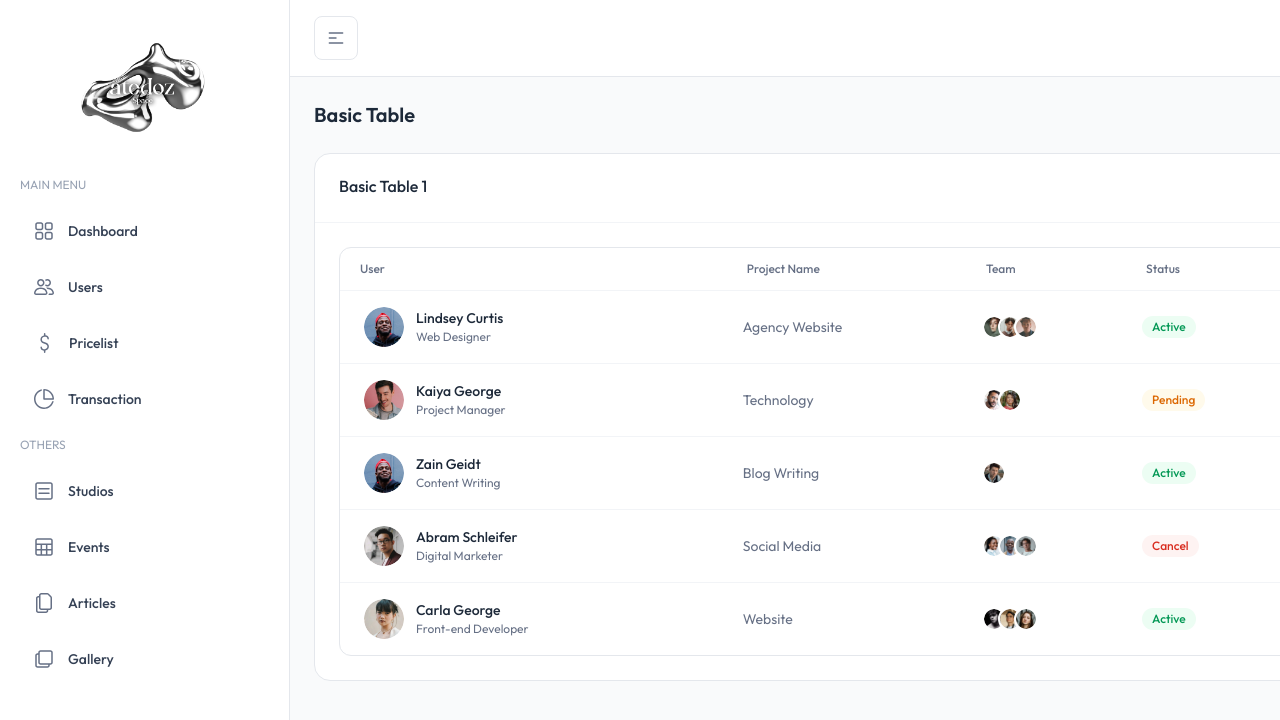
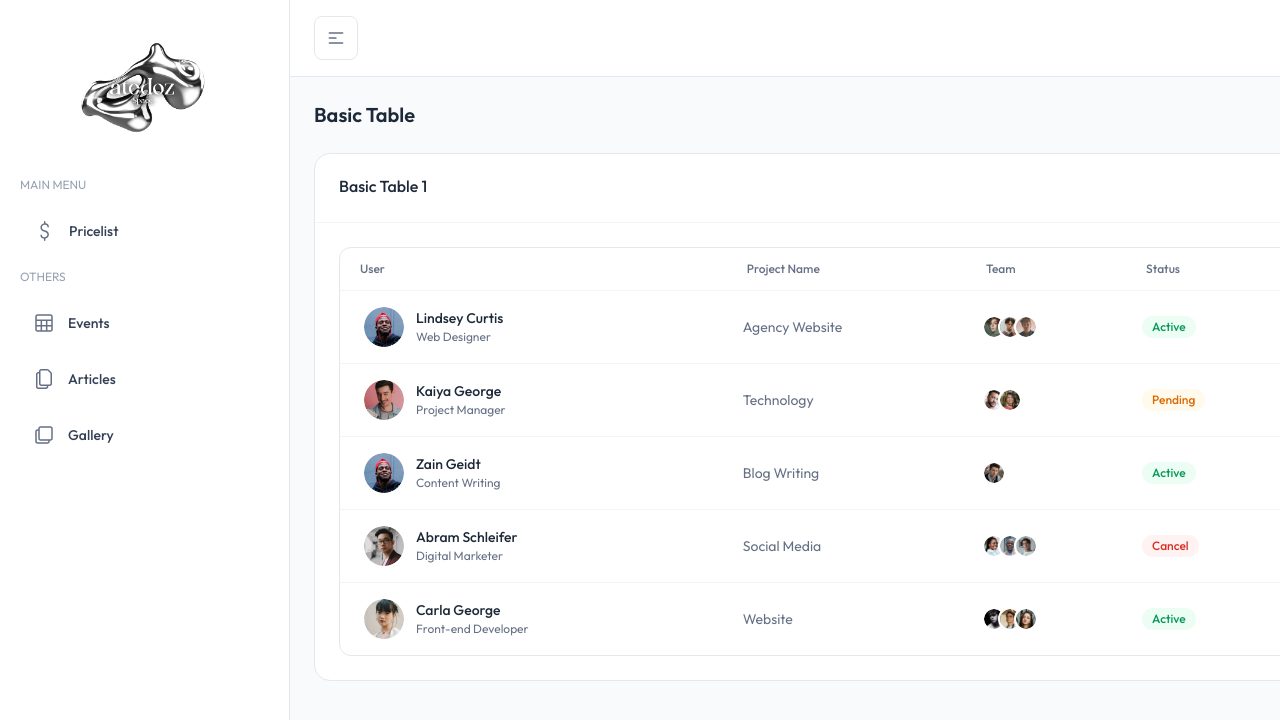
Before and after one commit to Foxvorism/atedoz-dashboard, a Next.js app: page /basic-tables in a window 1280 px wide. Shown: the top 720 px of the page. Built offline with nearby package versions, Linux system fonts and the light colour scheme.

Commit message:
yang ateedoz mau

```diff
--- a/src/components/auth/SignInForm.tsx
+++ b/src/components/auth/SignInForm.tsx
@@ -26,7 +26,7 @@ export default function SignInForm() {
     const result = await login(email, password);
 
     if (result.success) {
-      router.push("/"); // arahkan ke halaman dashboard
+      router.push("/pricelist"); // arahkan ke halaman dashboard
     } else {
       if (typeof result.message === "object" && (result.message)) {
         setErrors(result.message);
--- a/src/layout/AppSidebar.tsx
+++ b/src/layout/AppSidebar.tsx
@@ -25,16 +25,16 @@ type NavItem = {
 };
 
 const mainItems: NavItem[] = [
-  {
-    icon: <GridIcon />,
-    name: "Dashboard",
-    path: "/",
-  },
-  {
-    icon: <GroupIcon />,
-    name: "Users",
-    path: "/users",
-  },
+  // {
+  //   icon: <GridIcon />,
+  //   name: "Dashboard",
+  //   path: "/",
+  // },
+  // {
+  //   icon: <GroupIcon />,
+  //   name: "Users",
+  //   path: "/users",
+  // },
   // {
   //   icon: <CalenderIcon />,
   //   name: "Schedule",
@@ -45,11 +45,11 @@ const mainItems: NavItem[] = [
     name: "Pricelist",
     path: "/pricelist",
   },
-  {
-    icon: <PieChartIcon />,
-    name: "Transaction",
-    path: "/transaction",
-  },
+  // {
+  //   icon: <PieChartIcon />,
+  //   name: "Transaction",
+  //   path: "/transaction",
+  // },
   // {
   //   icon: <GridIcon />,
   //   name: "Dashboard",
@@ -82,11 +82,11 @@ const mainItems: NavItem[] = [
 ];
 
 const othersItems: NavItem[] = [
-  {
-    icon: <ListIcon />,
-    name: "Studios",
-    path: "/studios",
-  },
+  // {
+  //   icon: <ListIcon />,
+  //   name: "Studios",
+  //   path: "/studios",
+  // },
   {
     icon: <TableIcon />,
     name: "Events",
```
